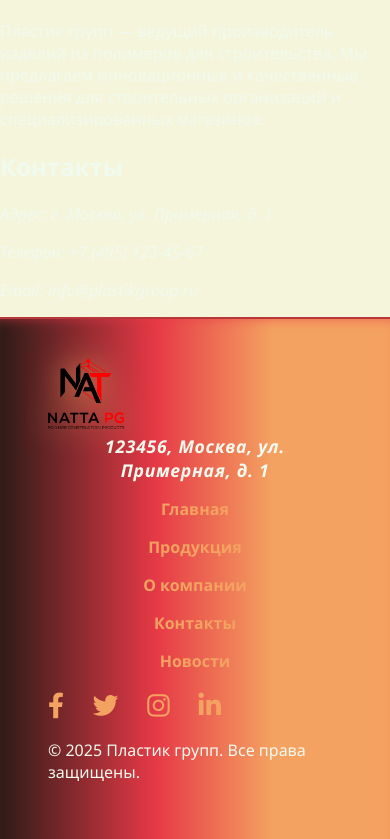
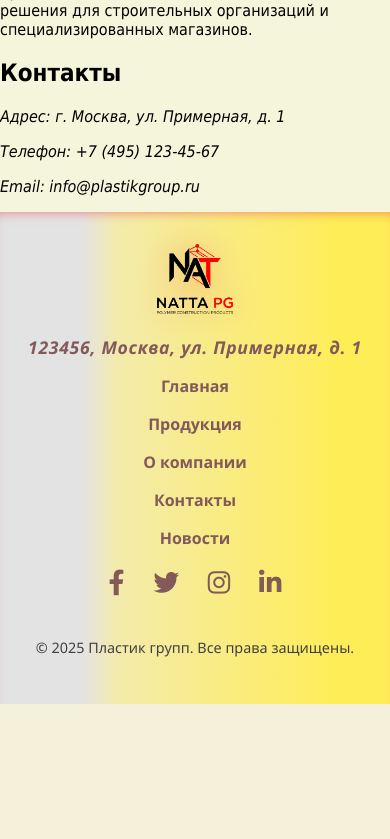
Before and after one commit to TumashenkaAliaksandr/natta_pg, a Django app: page / in a window 390 px wide. Shown: the part 1357-2196 px from the top of the page. After the commit the page ends 2061 px from the top, so only its background shows below. Run offline with Django 5.2, Linux system fonts and the light colour scheme.

Commit message:
added new styles for hader and footer

```diff
--- a/webapp/static/webapp/css/style.css
+++ b/webapp/static/webapp/css/style.css
@@ -1,8 +1,7 @@
 /* Сброс и базовые параметры */
 body {
     background-color: beige; /* насыщенный глубокий темно-коричневый */
-    color: #F1FAEE; /* теплый светлый цвет текста */
-    font-family: 'Segoe UI', Tahoma, Geneva, Verdana, sans-serif;
+    font-family: 'Fira Sans', Tahoma, Geneva, Verdana, sans-serif;
     margin: 0;
     padding: 0;
     scroll-behavior: smooth;
@@ -395,30 +425,31 @@ header {
   justify-content: flex-end;
 }
 
-
-/* Футер с градиентом */
 .footer {
-    background: linear-gradient(
-      90deg,
-      #2E1B18 0%,
-      #E63946 40%,
-      #F4A261 70%
-    );
+    background: linear-gradient(90deg, #e3e3e3 21%, #f3ebab 30%, #ffed57 87%);
     color: #F1FAEE;
     padding: 2.5rem 3rem;
     box-shadow: inset 0 8px 12px -8px rgba(230, 57, 70, 0.6);
     font-family: 'Segoe UI', Tahoma, Geneva, Verdana, sans-serif;
     font-size: 1rem;
     user-select: none;
-    border-top: 2px solid #B7373B;
     transition: background-color 0.4s ease;
+
     display: flex;
-    justify-content: space-between;
-    flex-wrap: wrap;
-    align-items: center;
+    flex-direction: column; /* Для основного футера колоночный, потому что копирайт снизу */
+    gap: 1.5rem;
 }
 
-/* Логотип футера */
+.footer__container {
+    display: flex;
+    flex-wrap: nowrap;
+    align-items: center;
+    justify-content: space-between;
+    gap: 3rem;
+    width: 100%;
+}
+
+/* Оставляем стили для отдельных блоков */
 .footer-logo {
     flex: 0 0 auto;
 }
@@ -433,39 +464,27 @@ header {
     transform: scale(1.08);
 }
 
-/* Контент футера справа */
-.footer-content-right {
-    flex: 1 1 auto;
-    display: flex;
-    justify-content: flex-end;
-    gap: 4rem;
-    flex-wrap: wrap;
-    align-items: center;
-}
-
-/* Адрес в футере */
 .footer-address {
     font-weight: 600;
     font-size: 1.1rem;
     letter-spacing: 0.04em;
     user-select: text;
     max-width: 300px;
-    align-self: center;
-    color: #F1FAEE;
+    color: #825a5a;
+    white-space: nowrap;
 }
 
-/* Меню футера */
 .footer-nav ul {
     list-style: none;
     display: flex;
     gap: 2.5rem;
     padding-left: 0;
-    flex-wrap: wrap;
+    margin: 0;
     align-items: center;
 }
 
 .footer-link {
-    color: #F4A261;
+    color: #825a5a;
     text-decoration: none;
     font-weight: 600;
     font-size: 1rem;
@@ -487,7 +505,7 @@ header {
 }
 
 .footer-socials a {
-    color: #F4A261;
+    color: #825a5a;
     transition: color 0.3s ease;
 }
 
@@ -495,25 +513,34 @@ header {
     color: #E63946;
 }
 
-/* Адаптив для мобильных */
+.footer-copyright {
+    font-size: 0.9rem;
+    text-align: center;
+    color: #404040;
+}
+
+/* Защита от узких экранов: показываем вертикальный стек только ниже 768px */
 @media (max-width: 768px) {
+    .footer {
+        padding: 2rem 1.5rem;
+    }
     .footer__container {
         flex-direction: column;
-        gap: 1.5rem;
+        gap: 1rem;
         align-items: center;
+        justify-content: center;
     }
-    .footer-content-right {
-        justify-content: center;
-        gap: 2rem;
+    .footer-address {
+        max-width: 100%;
+        text-align: center;
+        white-space: normal;
     }
     .footer-nav ul {
         flex-direction: column;
         gap: 1rem;
         align-items: center;
     }
-    .footer-address {
-        max-width: 100%;
-        text-align: center;
-        color: #F1FAEE;
+    .footer-socials {
+        justify-content: center;
     }
 }
--- a/webapp/templates/webapp/index.html
+++ b/webapp/templates/webapp/index.html
@@ -10,6 +10,7 @@
     <!-- Подключите FontAwesome иконки в <head> -->
     <link rel="stylesheet" href="https://cdnjs.cloudflare.com/ajax/libs/font-awesome/6.4.0/css/all.min.css"/>
     <link rel="stylesheet" href="{% static 'webapp/css/style.css' %}"/>
+    <link rel="icon" href="{% static 'webapp/img/favicon_natta_pg.png' %}" type="image/svg+xml" />
 </head>
 <body>
 
@@ -57,6 +58,9 @@
 
         <!-- Выезжающее слева меню -->
         <nav class="nav">
+            <div class="logo-nav">
+                <img src="{% static 'webapp/img/logo_natta_pg.png' %}" alt="NATTA PG Логотип"/>
+            </div>
             <ul class="nav__list">
                 <li><a href="#" class="nav__link active">Главная</a></li>
                 <li><a href="#products" class="nav__link">Продукция</a></li>
@@ -131,8 +135,6 @@
 
 <footer class="footer">
     <div class="container footer__container">
-        <div class="footer-content">
-
         <!-- Логотип -->
         <div class="footer-logo">
             <a href="/">
@@ -167,13 +169,11 @@
             <a href="https://linkedin.com" target="_blank" aria-label="LinkedIn" rel="noopener"><i
                     class="fab fa-linkedin-in"></i></a>
         </div>
-
     </div>
 
     <p class="footer-copyright">
         © 2025 Пластик групп. Все права защищены.
     </p>
-    </div>
 </footer>
 
 
```
Also changed, not shown: other parts of webapp/static/webapp/css/style.css (+64 -34 lines), webapp/static/webapp/img/favicon_natta_pg.png (added). Lines whose indentation alone changed are shown as unchanged.
